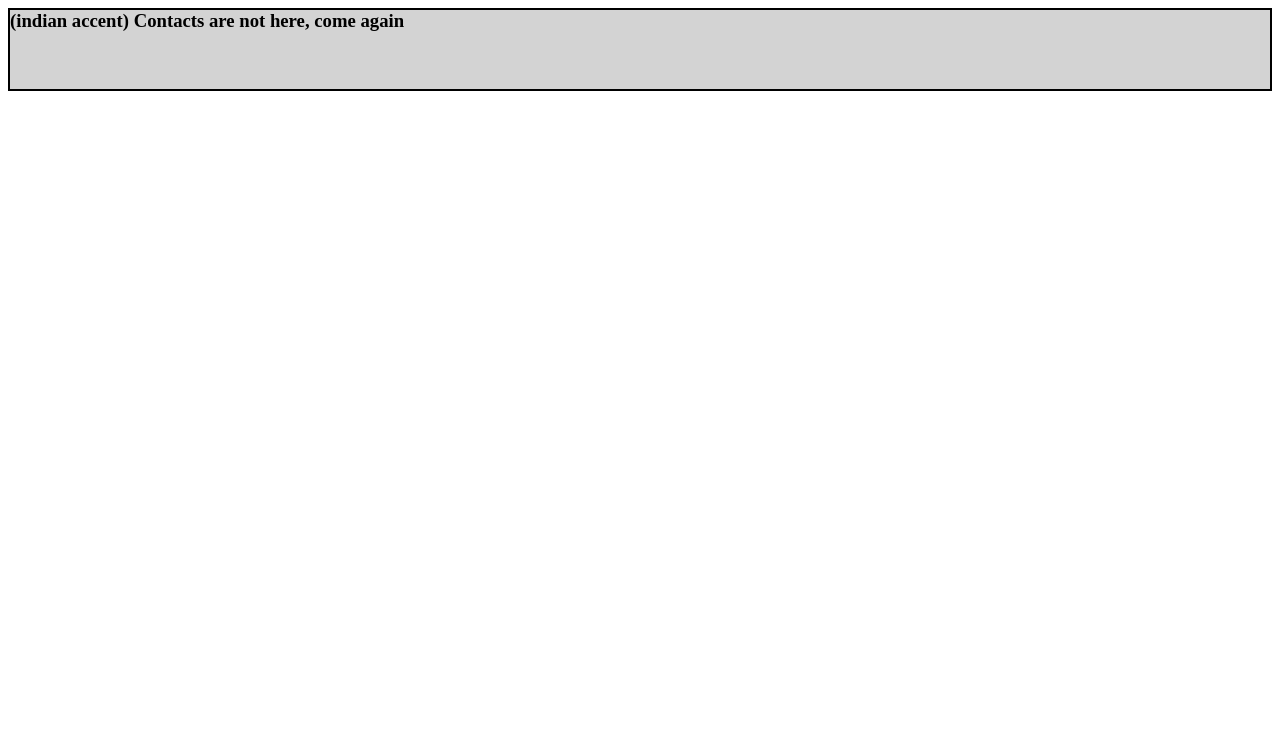
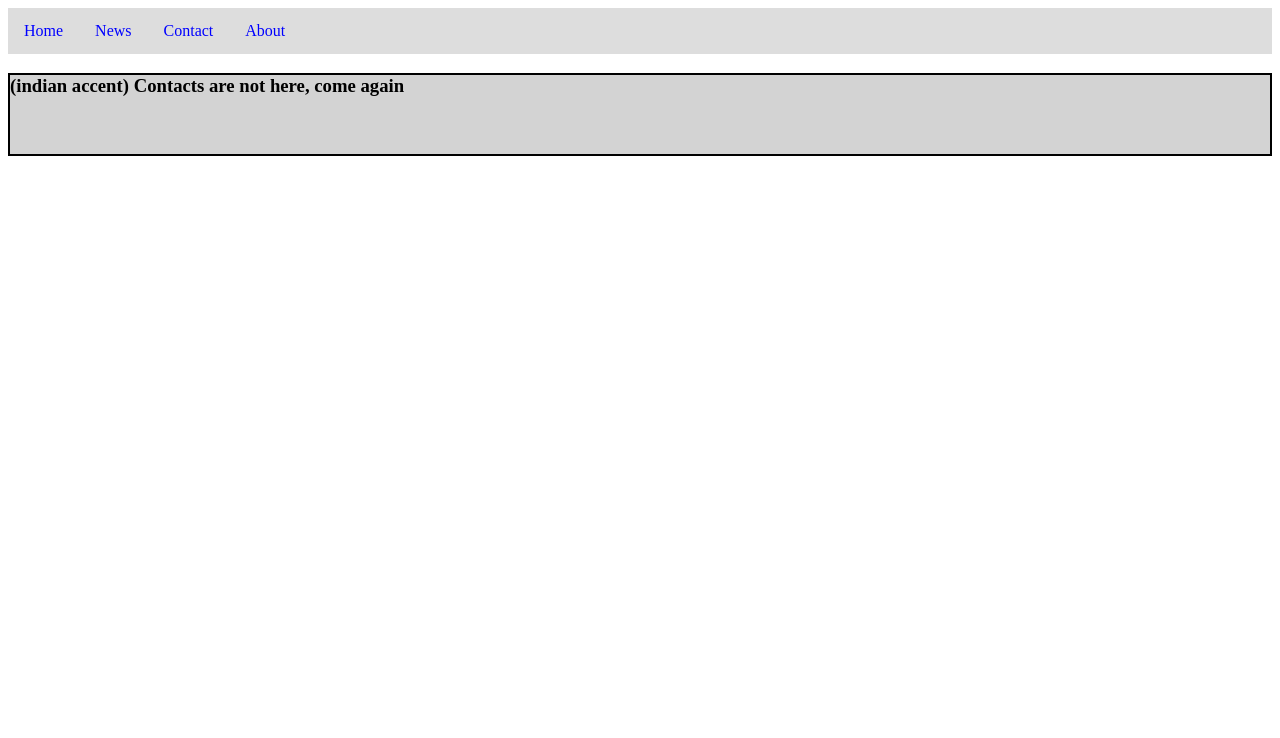
Before and after one commit to mr8102/New-Website, a plain HTML site: page contact.html in a window 1280 px wide. Shown: the part 62-800 px from the top of the page. Drawn offline with Linux system fonts and the light colour scheme.

Commit message:
Update contact.html

```diff
--- a/contact.html
+++ b/contact.html
@@ -5,7 +5,12 @@
 
   <h1 id="Line">Contacts will be here</h1>
 
-
+<ul>
+  <li><a href="index.html">Home</a></li>
+  <li><a href="news.html">News</a></li>
+  <li><a href="contact.html">Contact</a></li>
+  <li><a href="about.html">About</a></li>
+</ul>
 
 
 
```
